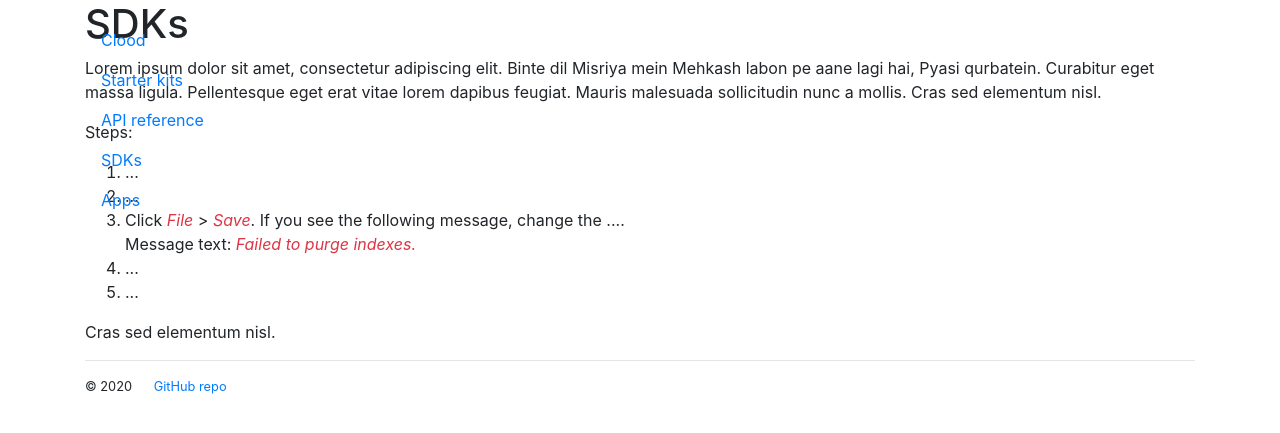
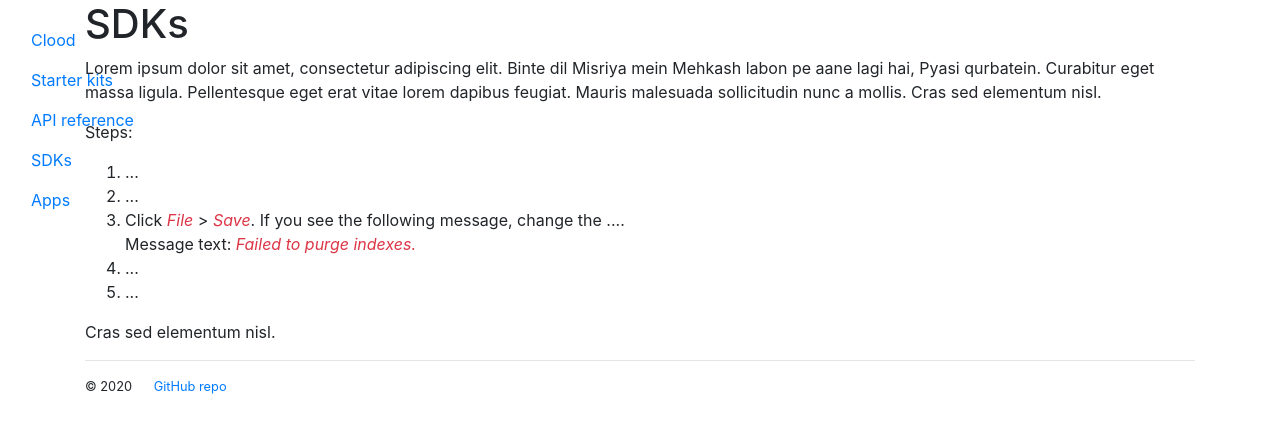
Before and after one commit to AninditaBasu/docs-as-code, a Jekyll site: the page built from topics/page3.html, in a window 1280 px wide. Shown: the top 433 px of the page. Built offline with Jekyll 4.4.1, drawn with Linux system fonts in a browser that asks for light colours.

Commit message:
Update default.html

```diff
--- a/_layouts/default.html
+++ b/_layouts/default.html
@@ -4,7 +4,7 @@
 <head>
 
 <meta charset="utf-8">
-<meta name="viewport" content="width=device-width, initial-scale=1">
+<!--<meta name="viewport" content="width=device-width, initial-scale=1">-->
 
 <!-- meta tags for twitter -->
 <meta name="twitter:card" content="summary">
@@ -47,7 +47,7 @@
 
 <body data-spy="scroll" data-target="#myScrollspy" data-offset="1">
 
-<div class="container">
+<div class="container-fluid">
   <div class="row">
     <nav class="col-sm-3 col-4" id="myScrollspy">
       <ul class="nav nav-pills flex-column">
@@ -63,7 +63,7 @@
       </ul>
     </nav>
   </div><!-- /.row -->
-</div><!-- /.container -->
+</div><!-- /.container-fluid -->
 
 <div class="container">
 
```
